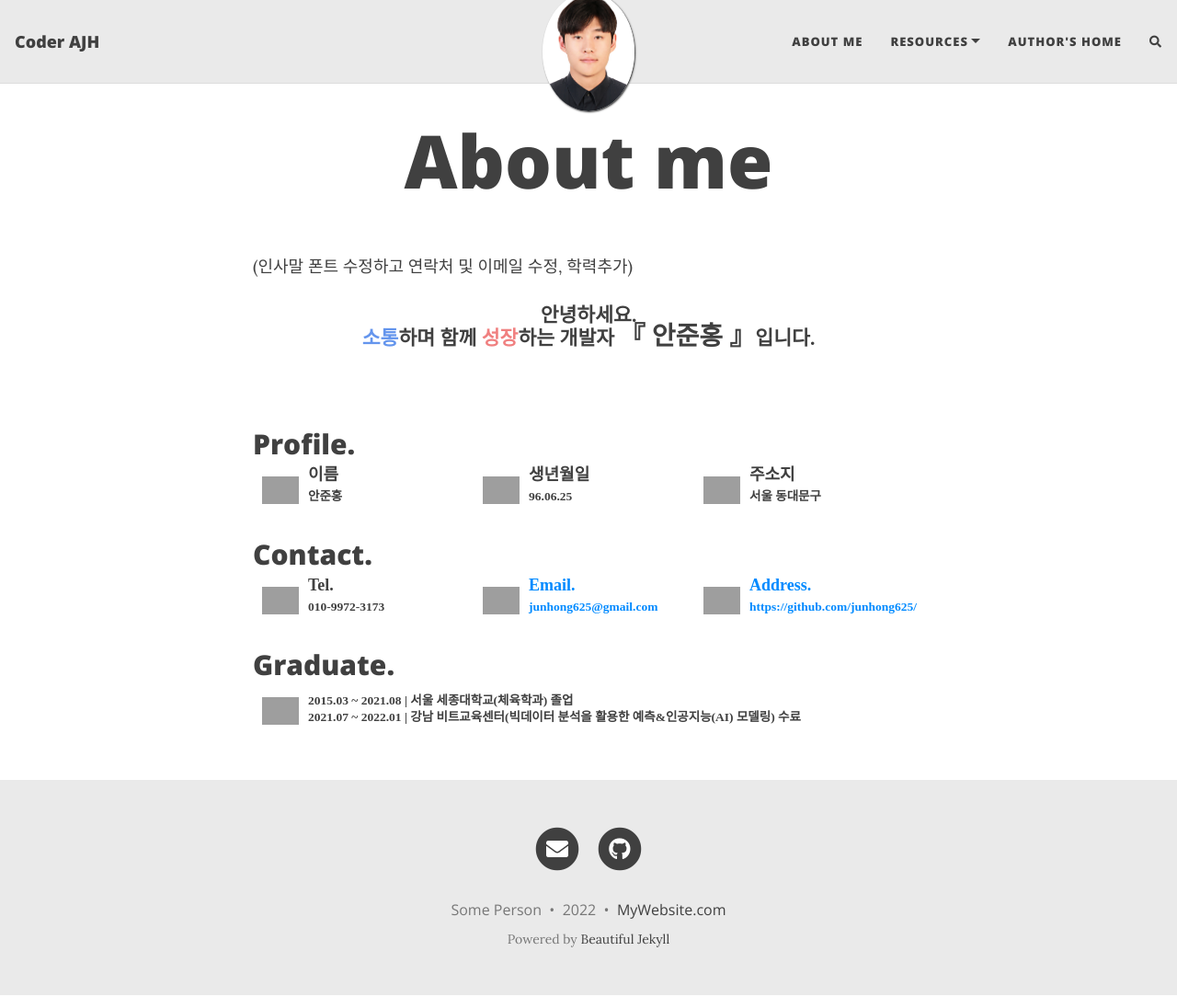
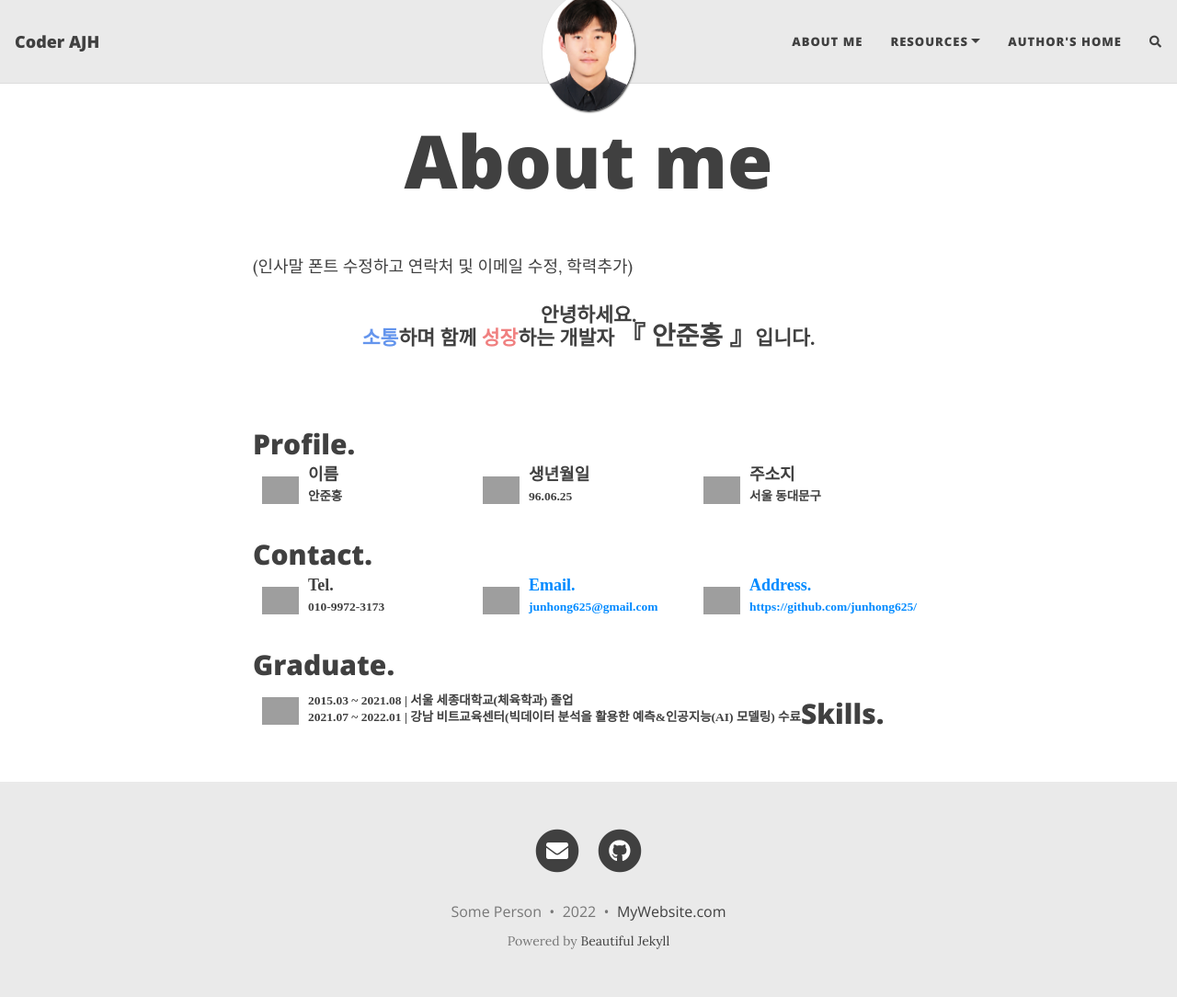
Before and after one commit to junhong625/junhong625.github.io, a Jekyll site: the page built from aboutme.md, in a window 1280 px wide and 1084 px high. Shown: the whole window at 92% size. Built offline with Jekyll 4.4.1, drawn with Linux system fonts in a browser that asks for light colours; nearby versions of some CDN libraries; comment, search, counter and statistics services are not loaded; grey boxes are pictures that could not be loaded.

Commit message:
Update aboutme.md

```diff
--- a/aboutme.md
+++ b/aboutme.md
@@ -72,3 +72,5 @@ Address. <br><sub>https://github.com/junhong625/</sub>
 <div style="font: normal bold 1em/1em 'sans-serif'; float: left;">
 <sub>2015.03 ~ 2021.08 | 서울 세종대학교(체육학과) 졸업</sub> <br><sub>2021.07 ~ 2022.01 | 강남 비트교육센터(빅데이터 분석을 활용한 예측&인공지능(AI) 모델링) 수료</sub>
 </div>
+
+## Skills.
```
